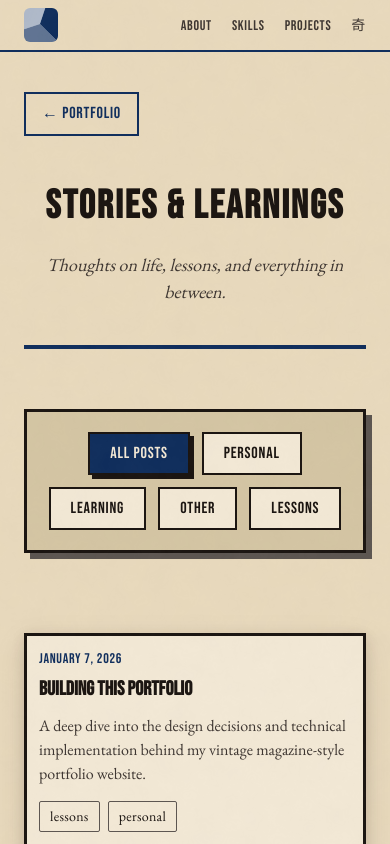
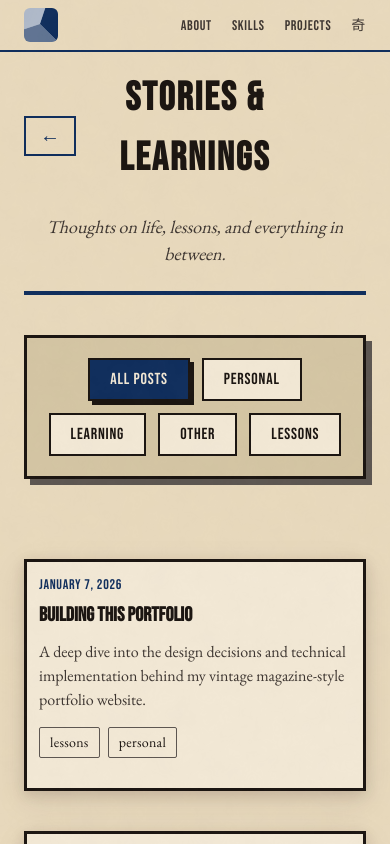
Before and after one commit to alehxs/alehxs.github.io, a React (Vite) app: page /blog in a window 390 px wide. Shown: the top 844 px of the page. Built offline with nearby package versions, Linux system fonts and the light colour scheme.

Commit message:
fix(blog): align back button with headline and clean up header layout
Move subheadline inside blog-top-row for correct border placement, use
inner headline-row flex container so the back button centers against
only the headline. Also remove exclamation mark from welcome post title.

```diff
--- a/src/components/blog/BlogList.css
+++ b/src/components/blog/BlogList.css
@@ -1,37 +1,55 @@
 .blog-list-container {
   min-height: 100vh;
-  padding: 60px 80px;
+  padding: 72px 80px 60px;
   max-width: 1600px;
   margin: 0 auto;
 }
 
-.blog-list-container > .blog-back-link {
-  display: inline-block;
+.blog-top-row {
+  display: flex;
+  flex-direction: column;
+  margin-bottom: 60px;
+  padding-bottom: 40px;
+  border-bottom: 4px solid var(--prussian-blue);
+}
+
+.blog-headline-row {
+  display: flex;
+  align-items: center;
+}
+
+.blog-back-link {
+  flex: 0 0 auto;
   font-family: var(--font-headline);
-  font-size: var(--text-sm);
-  letter-spacing: var(--tracking-wide);
+  font-size: var(--text-lg);
   color: var(--prussian-blue);
   text-decoration: none;
-  margin-bottom: 40px;
-  padding: 8px 16px;
+  padding: 8px 14px;
   border: 2px solid var(--prussian-blue);
   transition: all 0.2s ease;
+  line-height: 1;
 }
 
-.blog-list-container > .blog-back-link:hover {
+.blog-top-spacer {
+  flex: 0 0 auto;
+  visibility: hidden;
+  padding: 8px 14px;
+  border: 2px solid transparent;
+  font-family: var(--font-headline);
+  font-size: var(--text-lg);
+  line-height: 1;
+  content: '←';
+}
+
+.blog-back-link:hover {
   background: var(--prussian-blue);
   color: var(--bg-elevated);
   transform: translateX(-4px);
 }
 
-.blog-header {
+.blog-headline {
+  flex: 1;
   text-align: center;
-  margin-bottom: 60px;
-  padding-bottom: 40px;
-  border-bottom: 4px solid var(--prussian-blue);
-}
-
-.blog-headline {
   font-family: var(--font-headline);
   font-size: var(--text-5xl);
   letter-spacing: var(--tracking-wide);
@@ -44,6 +62,8 @@
   font-size: var(--text-lg);
   color: var(--text-secondary);
   font-style: italic;
+  text-align: center;
+  margin-top: 10px;
 }
 
 .blog-filter-section {
@@ -103,7 +123,12 @@
 /* Responsive */
 @media only screen and (max-width: 768px) {
   .blog-list-container {
-    padding: 40px 24px;
+    padding: 16px 24px 40px;
+  }
+
+  .blog-top-row {
+    margin-bottom: 40px;
+    padding-bottom: 24px;
   }
 
   .blog-headline {
@@ -127,7 +152,7 @@
 
 @media only screen and (min-width: 769px) and (max-width: 1024px) {
   .blog-list-container {
-    padding: 50px 40px;
+    padding: 20px 40px 50px;
   }
 
   .blog-grid {
--- a/src/components/blog/BlogList.jsx
+++ b/src/components/blog/BlogList.jsx
@@ -16,9 +16,12 @@ function BlogList({ posts }) {
 
   return (
     <div className="blog-list-container">
-      <Link to="/" className="blog-back-link">← Portfolio</Link>
-      <div className="blog-header">
-        <h1 className="blog-headline">STORIES & LEARNINGS</h1>
+      <div className="blog-top-row">
+        <div className="blog-headline-row">
+          <Link to="/" className="blog-back-link">←</Link>
+          <h1 className="blog-headline">STORIES & LEARNINGS</h1>
+          <span className="blog-top-spacer" aria-hidden="true">←</span>
+        </div>
         <p className="blog-subheadline">
           Thoughts on life, lessons, and everything in between.
         </p>
--- a/src/content/blog/posts/2026-01-07-welcome-to-my-blog.md
+++ b/src/content/blog/posts/2026-01-07-welcome-to-my-blog.md
@@ -1,5 +1,5 @@
 ---
-title: "Welcome to My Blog!"
+title: "Welcome to My Blog"
 date: "2026-01-07"
 excerpt: "The first post on my new blog. I'll be sharing stories, learnings, and other bits and pieces of my life."
 tags: ["personal"]
```
